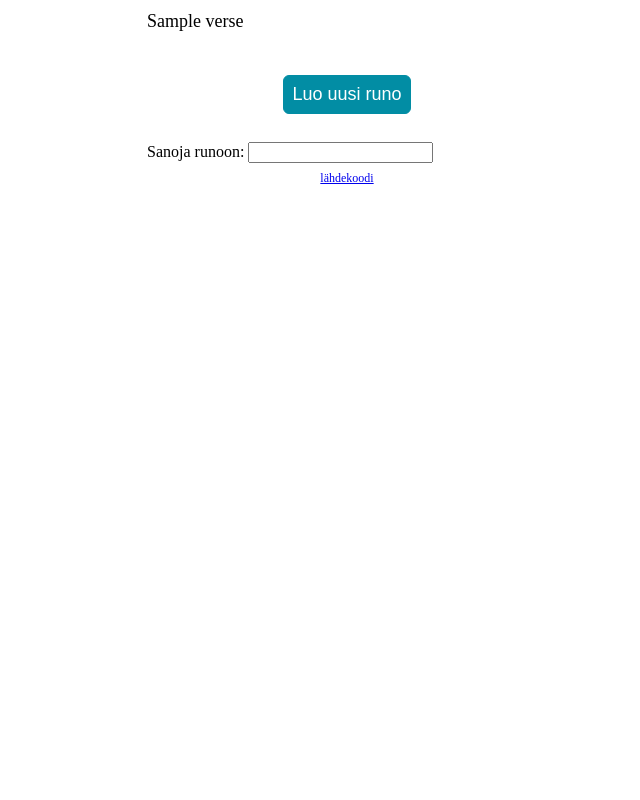
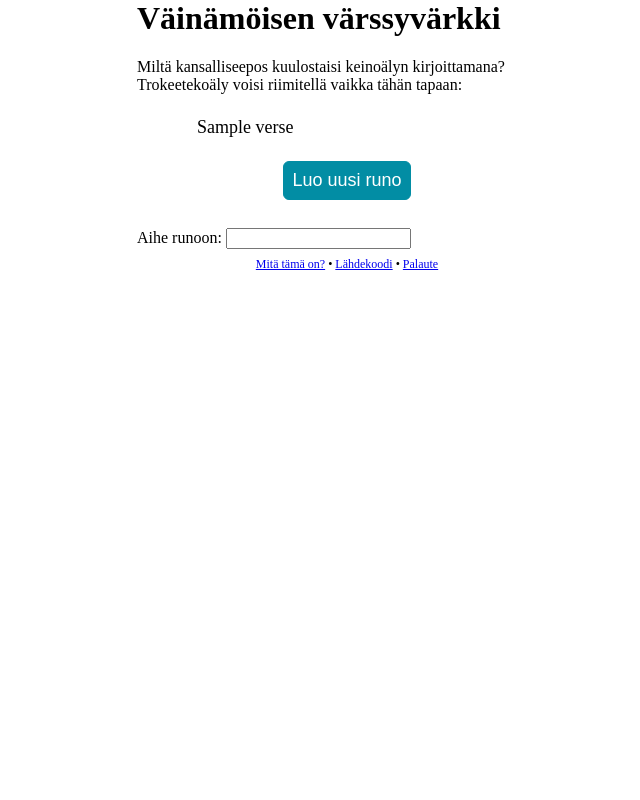
Before and after one commit to aajanki/kalevala-rnn, a FastAPI app: template templates/main.html in a window 1280 px wide. Shown: the whole page, without its empty margins (293-933 px from the left). Run offline with FastAPI, Linux system fonts and the light colour scheme; the template is opened without the code that fills it: most values are stand-ins (such as "Sample title", 1, 10 or a date in 2020); parts of the project's set-up code (start-up, migrations or seed data) failed here and were passed over.

Commit message:
Some explanations

```diff
--- a/static/js/kalevala.js
+++ b/static/js/kalevala.js
@@ -8,7 +8,7 @@ function generate_verses(keywords) {
         return response.json();
     }).then(function(verses) {
         let verses_html = verses.join("\n<br>\n");
-        document.getElementById("poem-text").innerHTML = verses_html;
+        document.getElementById("verses").innerHTML = verses_html;
 
         document.getElementById("keywords-input").value = "";
     });
--- a/static/styles/kalevala.css
+++ b/static/styles/kalevala.css
@@ -1,12 +1,13 @@
-#poem {
-    margin: auto;
-    width: 400px;
+body {
+    margin: 0 auto;
+    width: 420px;
 }
 
-#poem p {
+#verses {
     font-size: 18px;
     line-height: 1.5;
-    margin-bottom: 40px;
+    width: 300px;
+    margin: 20px auto;
 }
 
 .btn-generate {
--- a/templates/main.html
+++ b/templates/main.html
@@ -5,8 +5,10 @@
   <script type="text/javascript" src="/static/js/kalevala.js"></script>
 </head>
 <body>
-  <div id="poem">
-    <p id="poem-text">
+  <h1>Väinämöisen värssyvärkki</h1>
+  <p> Miltä kansalliseepos kuulostaisi keinoälyn kirjoittamana?
+    Trokeetekoäly voisi riimitellä vaikka tähän tapaan:
+  <p id="verses">
     {% for verse in verses %}
       {{ verse }}
       {% if not loop.last %}
@@ -15,14 +17,20 @@
     {% endfor %}
   </p>
   <div>
-      <button class="btn-generate" type="button" onClick="generate_verses(document.getElementById('keywords-input').value)">Luo uusi runo</button>
+    <button class="btn-generate" type="button" onClick="generate_verses(document.getElementById('keywords-input').value)">
+      Luo uusi runo
+    </button>
     <br>
-      Sanoja runoon: <input type="text" name="keywords" id="keywords-input" onkeypress="return keyhandler(event)">
-    </div>
+    Aihe runoon:
+    <input type="text" name="keywords" id="keywords-input" onkeypress="return keyhandler(event)">
   </div>
   <footer>
     <div class="footer-details">
-      <a href="https://github.com/aajanki/kalevala-rnn">lähdekoodi</a>
+      <a href="static/selitys.html">Mitä tämä on?</a>
+      &#8226;
+      <a href="https://github.com/aajanki/kalevala-rnn">Lähdekoodi</a>
+      &#8226;
+      <a href="mailto:antti.ajanki@iki.fi">Palaute</a>
     </div>
   </footer>
 </body>
```
Also changed, not shown: static/selitys.html (added, +27 -0 lines). Lines whose indentation alone changed are shown as unchanged.
